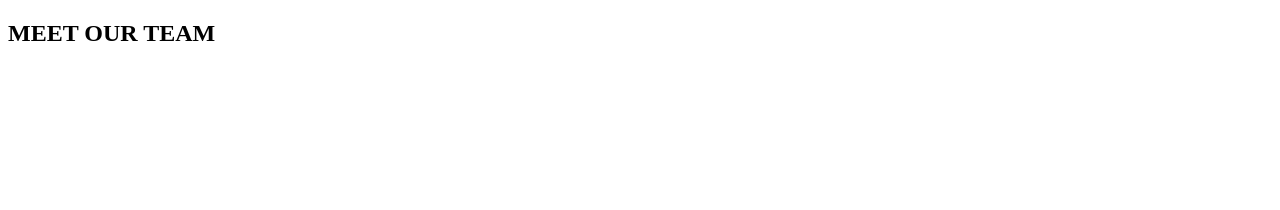
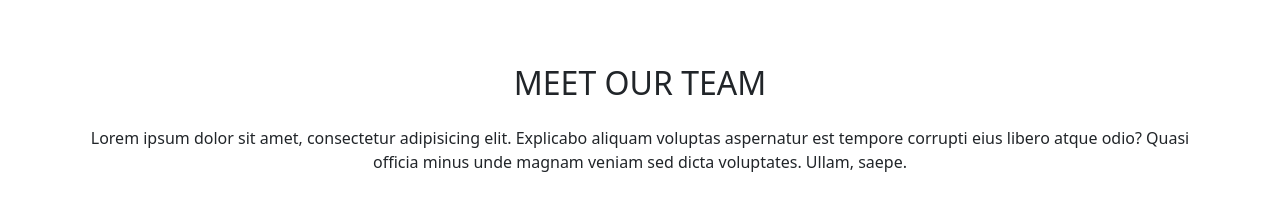
Before and after one commit to NotAlex575/assets, a plain HTML site: page index.html in a window 1280 px wide. Drawn offline with nearby package versions, Linux system fonts and the light colour scheme.

Commit message:
Inizializzato header

```diff
--- a/index.html
+++ b/index.html
@@ -3,13 +3,21 @@
 <head>
     <meta charset="UTF-8">
     <meta name="viewport" content="width=device-width, initial-scale=1.0">
+    <link rel="stylesheet" href="https://cdnjs.cloudflare.com/ajax/libs/font-awesome/6.7.2/css/all.min.css" integrity="sha512-Evv84Mr4kqVGRNSgIGL/F/aIDqQb7xQ2vcrdIwxfjThSH8CSR7PBEakCr51Ck+w+/U6swU2Im1vVX0SVk9ABhg==" crossorigin="anonymous" referrerpolicy="no-referrer" />
+    <link href="https://cdn.jsdelivr.net/npm/bootstrap@5.3.7/dist/css/bootstrap.min.css" rel="stylesheet" integrity="sha384-LN+7fdVzj6u52u30Kp6M/trliBMCMKTyK833zpbD+pXdCLuTusPj697FH4R/5mcr" crossorigin="anonymous">
     <title>Document</title>
 </head>
 <body>
     <div class="container mt-5">
         <div class="row">
             <div class="col-12 text-center">
-                <h2>MEET OUR TEAM</h2>
+                <div class="text-center">
+                    <h2 class="p-3">MEET OUR TEAM</h2>
+                    <p>Lorem ipsum dolor sit amet, consectetur adipisicing elit.
+                        Explicabo aliquam voluptas aspernatur est tempore corrupti eius libero atque odio?
+                        Quasi officia minus unde magnam veniam sed dicta voluptates. Ullam, saepe.
+                    </p>
+                </div>
             </div>
         </div>
     </div>
```
Also changed, not shown: scripts/script.js (line endings or trailing spaces).
